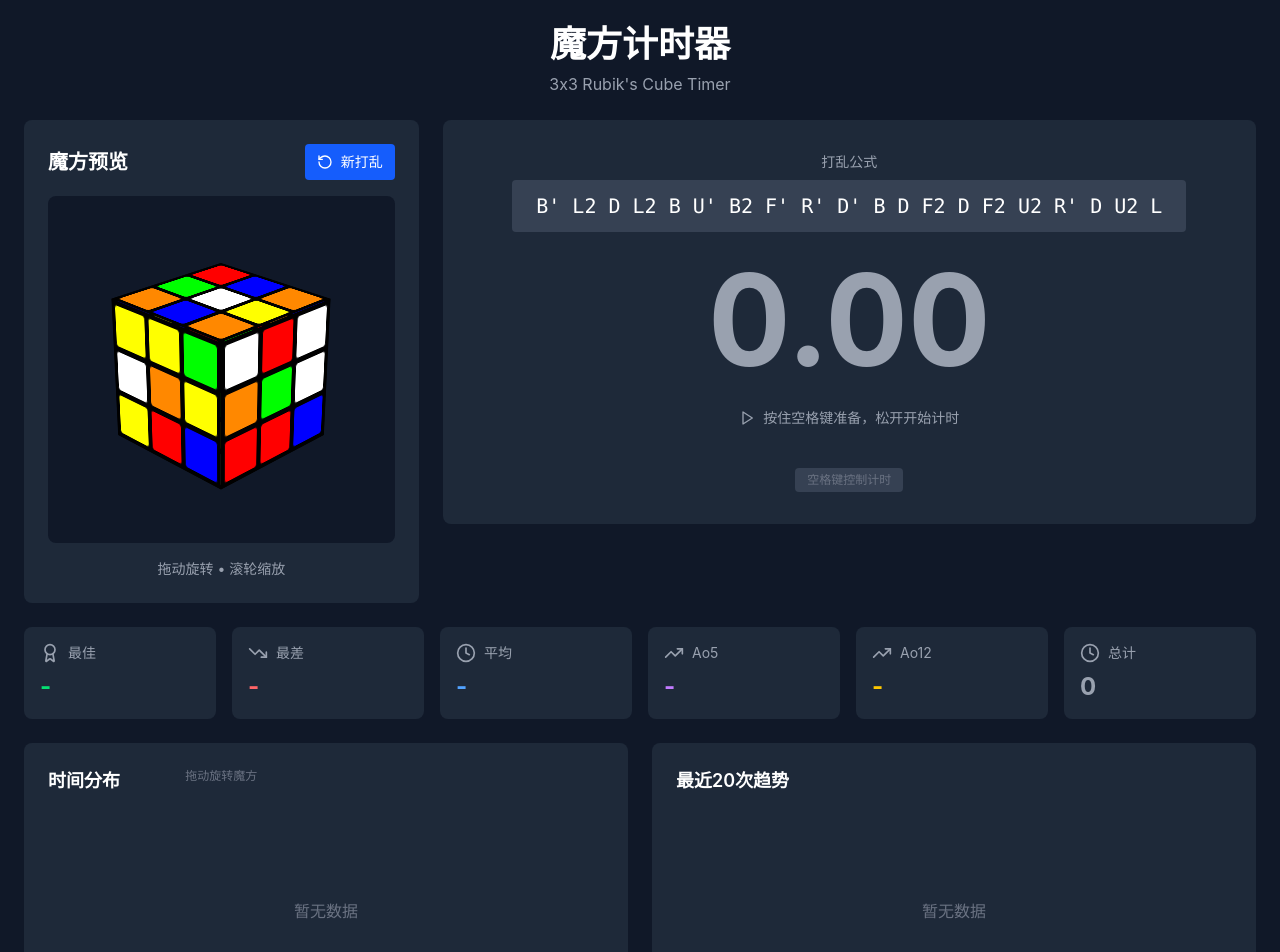
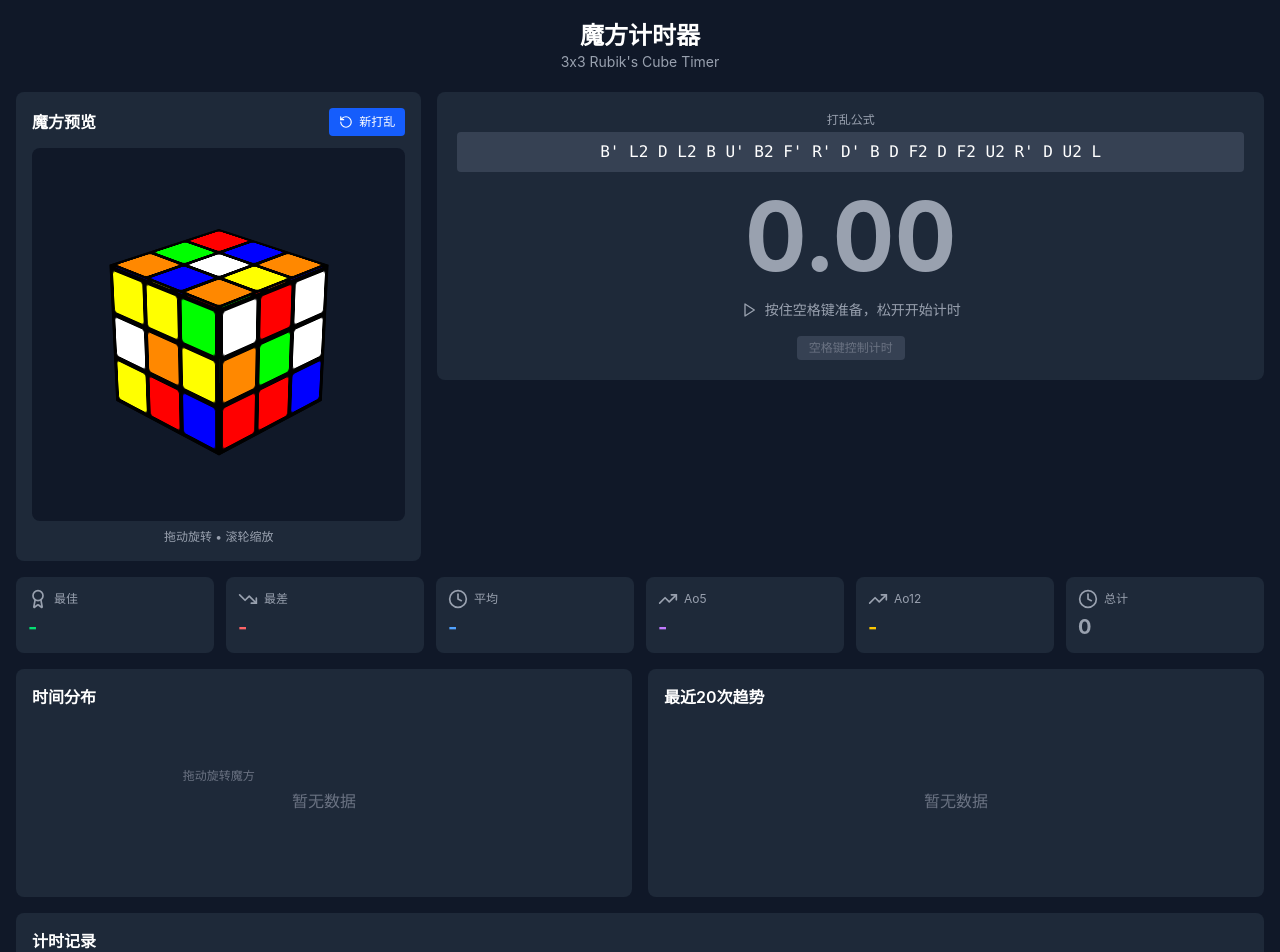
Before and after one commit to noinil/CubeTimer, a React (Vite) app: page / in a window 1280 px wide. Shown: the top 952 px of the page. Built offline with nearby package versions, Linux system fonts and the light colour scheme.

Commit message:
change vis effects: smaller interface elements.

```diff
--- a/src/app/App.tsx
+++ b/src/app/App.tsx
@@ -59,33 +59,33 @@ export default function App() {
   };
 
   return (
-    <div className="min-h-screen bg-gray-900 text-white p-6">
-      <div className="max-w-[1800px] mx-auto space-y-6">
+    <div className="min-h-screen bg-gray-900 text-white p-4">
+      <div className="max-w-[1800px] mx-auto space-y-4">
         {/* 标题 */}
-        <div className="text-center">
-          <h1 className="text-4xl font-bold mb-2">魔方计时器</h1>
-          <p className="text-gray-400">3x3 Rubik's Cube Timer</p>
+        <div className="text-center py-1">
+          <h1 className="text-2xl font-bold">魔方计时器</h1>
+          <p className="text-gray-400 text-sm">3x3 Rubik's Cube Timer</p>
         </div>
 
         {/* 主要内容区域 */}
-        <div className="grid grid-cols-1 lg:grid-cols-3 gap-6">
+        <div className="grid grid-cols-1 lg:grid-cols-3 gap-4">
           {/* 左侧：3D魔方 */}
           <div className="lg:col-span-1">
-            <div className="bg-gray-800 rounded-lg p-6">
-              <div className="flex justify-between items-center mb-4">
-                <h2 className="text-xl font-semibold">魔方预览</h2>
+            <div className="bg-gray-800 rounded-lg p-4">
+              <div className="flex justify-between items-center mb-3">
+                <h2 className="text-base font-semibold">魔方预览</h2>
                 <button
                   onClick={generateNewScramble}
-                  className="flex items-center space-x-2 px-3 py-2 bg-blue-600 hover:bg-blue-700 rounded transition-colors text-sm"
+                  className="flex items-center space-x-1.5 px-2.5 py-1.5 bg-blue-600 hover:bg-blue-700 rounded transition-colors text-xs"
                 >
-                  <RotateCcw className="w-4 h-4" />
+                  <RotateCcw className="w-3.5 h-3.5" />
                   <span>新打乱</span>
                 </button>
               </div>
               <div className="aspect-square">
                 {cubeState && <RubiksCubeCSS cubeState={cubeState} />}
               </div>
-              <div className="mt-4 text-sm text-gray-400 text-center">
+              <div className="mt-2 text-xs text-gray-400 text-center">
                 拖动旋转 • 滚轮缩放
               </div>
             </div>
--- a/src/app/components/Statistics.tsx
+++ b/src/app/components/Statistics.tsx
@@ -112,9 +112,9 @@ export default function Statistics({ records, onDeleteRecord, onClearAll }: Stat
   }, [records]);
 
   return (
-    <div className="space-y-6">
+    <div className="space-y-4">
       {/* 统计卡片 */}
-      <div className="grid grid-cols-2 md:grid-cols-3 lg:grid-cols-6 gap-4">
+      <div className="grid grid-cols-2 md:grid-cols-3 lg:grid-cols-6 gap-3">
         <StatCard
           icon={<Award className="w-5 h-5" />}
           label="最佳"
@@ -154,12 +154,12 @@ export default function Statistics({ records, onDeleteRecord, onClearAll }: Stat
       </div>
 
       {/* 图表 */}
-      <div className="grid grid-cols-1 lg:grid-cols-2 gap-6">
+      <div className="grid grid-cols-1 lg:grid-cols-2 gap-4">
         {/* Histogram */}
-        <div className="bg-gray-800 rounded-lg p-6">
-          <h3 className="text-lg font-semibold text-white mb-4">时间分布</h3>
+        <div className="bg-gray-800 rounded-lg p-4">
+          <h3 className="text-base font-semibold text-white mb-3">时间分布</h3>
           {histogramData.length > 0 ? (
-            <ResponsiveContainer width="100%" height={200}>
+            <ResponsiveContainer width="100%" height={160}>
               <BarChart data={histogramData}>
                 <CartesianGrid strokeDasharray="3 3" stroke="#374151" />
                 <XAxis
@@ -181,17 +181,17 @@ export default function Statistics({ records, onDeleteRecord, onClearAll }: Stat
               </BarChart>
             </ResponsiveContainer>
           ) : (
-            <div className="h-[200px] flex items-center justify-center text-gray-500">
+            <div className="h-[160px] flex items-center justify-center text-gray-500">
               暂无数据
             </div>
           )}
         </div>
 
         {/* 趋势图 */}
-        <div className="bg-gray-800 rounded-lg p-6">
-          <h3 className="text-lg font-semibold text-white mb-4">最近20次趋势</h3>
+        <div className="bg-gray-800 rounded-lg p-4">
+          <h3 className="text-base font-semibold text-white mb-3">最近20次趋势</h3>
           {trendData.length > 0 ? (
-            <ResponsiveContainer width="100%" height={200}>
+            <ResponsiveContainer width="100%" height={160}>
               <LineChart data={trendData}>
                 <CartesianGrid strokeDasharray="3 3" stroke="#374151" />
                 <XAxis
@@ -220,7 +220,7 @@ export default function Statistics({ records, onDeleteRecord, onClearAll }: Stat
               </LineChart>
             </ResponsiveContainer>
           ) : (
-            <div className="h-[200px] flex items-center justify-center text-gray-500">
+            <div className="h-[160px] flex items-center justify-center text-gray-500">
               暂无数据
             </div>
           )}
@@ -228,9 +228,9 @@ export default function Statistics({ records, onDeleteRecord, onClearAll }: Stat
       </div>
 
       {/* 记录表格 */}
-      <div className="bg-gray-800 rounded-lg p-6">
-        <div className="flex justify-between items-center mb-4">
-          <h3 className="text-lg font-semibold text-white">计时记录</h3>
+      <div className="bg-gray-800 rounded-lg p-4">
+        <div className="flex justify-between items-center mb-3">
+          <h3 className="text-base font-semibold text-white">计时记录</h3>
           {records.length > 0 && (
             <button
               onClick={onClearAll}
@@ -242,7 +242,7 @@ export default function Statistics({ records, onDeleteRecord, onClearAll }: Stat
         </div>
 
         {records.length === 0 ? (
-          <div className="text-center py-12 text-gray-400">
+          <div className="text-center py-8 text-gray-400">
             暂无记录，开始你的第一次计时吧！
           </div>
         ) : (
@@ -263,8 +263,8 @@ export default function Statistics({ records, onDeleteRecord, onClearAll }: Stat
                     key={record.id}
                     className="border-b border-gray-700 hover:bg-gray-750 transition-colors"
                   >
-                    <td className="py-3 pr-4 text-gray-400">{index + 1}</td>
-                    <td className="py-3 pr-4">
+                    <td className="py-1.5 pr-4 text-gray-400">{index + 1}</td>
+                    <td className="py-1.5 pr-4">
                       <span className={`font-mono ${record.dnf ? 'text-red-400' : 'text-white'}`}>
                         {record.dnf ? 'DNF' : formatTime(record.time)}
                         {record.plus2 && !record.dnf && (
@@ -272,13 +272,13 @@ export default function Statistics({ records, onDeleteRecord, onClearAll }: Stat
                         )}
                       </span>
                     </td>
-                    <td className="py-3 pr-4 text-sm text-gray-400 font-mono">
+                    <td className="py-1.5 pr-4 text-sm text-gray-400 font-mono">
                       {record.scramble.substring(0, 30)}...
                     </td>
-                    <td className="py-3 pr-4 text-sm text-gray-400">
+                    <td className="py-1.5 pr-4 text-sm text-gray-400">
                       {new Date(record.date).toLocaleString('zh-CN')}
                     </td>
-                    <td className="py-3">
+                    <td className="py-1.5">
                       <button
                         onClick={() => onDeleteRecord(record.id)}
                         className="text-red-400 hover:text-red-300 transition-colors"
@@ -299,12 +299,12 @@ export default function Statistics({ records, onDeleteRecord, onClearAll }: Stat
 
 function StatCard({ icon, label, value, color }: { icon: React.ReactNode; label: string; value: string; color: string }) {
   return (
-    <div className="bg-gray-800 rounded-lg p-4">
-      <div className="flex items-center space-x-2 text-gray-400 mb-2">
+    <div className="bg-gray-800 rounded-lg p-3">
+      <div className="flex items-center space-x-1.5 text-gray-400 mb-1">
         {icon}
-        <span className="text-sm">{label}</span>
+        <span className="text-xs">{label}</span>
       </div>
-      <div className={`text-2xl font-bold ${color}`}>
+      <div className={`text-xl font-bold ${color}`}>
         {value}
       </div>
     </div>
--- a/src/app/components/Timer.tsx
+++ b/src/app/components/Timer.tsx
@@ -120,17 +120,17 @@ export default function Timer({ onTimeRecorded, scramble }: TimerProps) {
   };
 
   return (
-    <div className="bg-gray-800 rounded-lg p-8 flex flex-col items-center justify-center space-y-6">
+    <div className="bg-gray-800 rounded-lg p-5 flex flex-col items-center justify-center space-y-4">
       {/* 打乱公式 */}
-      <div className="text-center">
-        <div className="text-sm text-gray-400 mb-2">打乱公式</div>
-        <div className="text-xl font-mono text-white px-6 py-3 bg-gray-700 rounded">
+      <div className="text-center w-full">
+        <div className="text-xs text-gray-400 mb-1">打乱公式</div>
+        <div className="text-base font-mono text-white px-4 py-2 bg-gray-700 rounded">
           {scramble}
         </div>
       </div>
 
       {/* 计时器显示 */}
-      <div className={`text-9xl font-bold tabular-nums ${getDisplayColor()} transition-colors`}>
+      <div className={`text-8xl font-bold tabular-nums ${getDisplayColor()} transition-colors`}>
         {formatTime(displayTime)}
       </div>
 
@@ -156,7 +156,7 @@ export default function Timer({ onTimeRecorded, scramble }: TimerProps) {
         {state === 'stopped' && (
           <button
             onClick={handleReset}
-            className="flex items-center space-x-2 px-4 py-2 bg-gray-700 hover:bg-gray-600 rounded transition-colors"
+            className="flex items-center space-x-2 px-3 py-1.5 bg-gray-700 hover:bg-gray-600 rounded transition-colors"
           >
             <RotateCcw className="w-4 h-4" />
             <span>重新开始</span>
@@ -165,7 +165,7 @@ export default function Timer({ onTimeRecorded, scramble }: TimerProps) {
       </div>
 
       {/* 键盘提示 */}
-      <div className="text-xs text-gray-500 mt-4">
+      <div className="text-xs text-gray-500">
         <div className="bg-gray-700 px-3 py-1 rounded inline-block">
           空格键控制计时
         </div>
```
